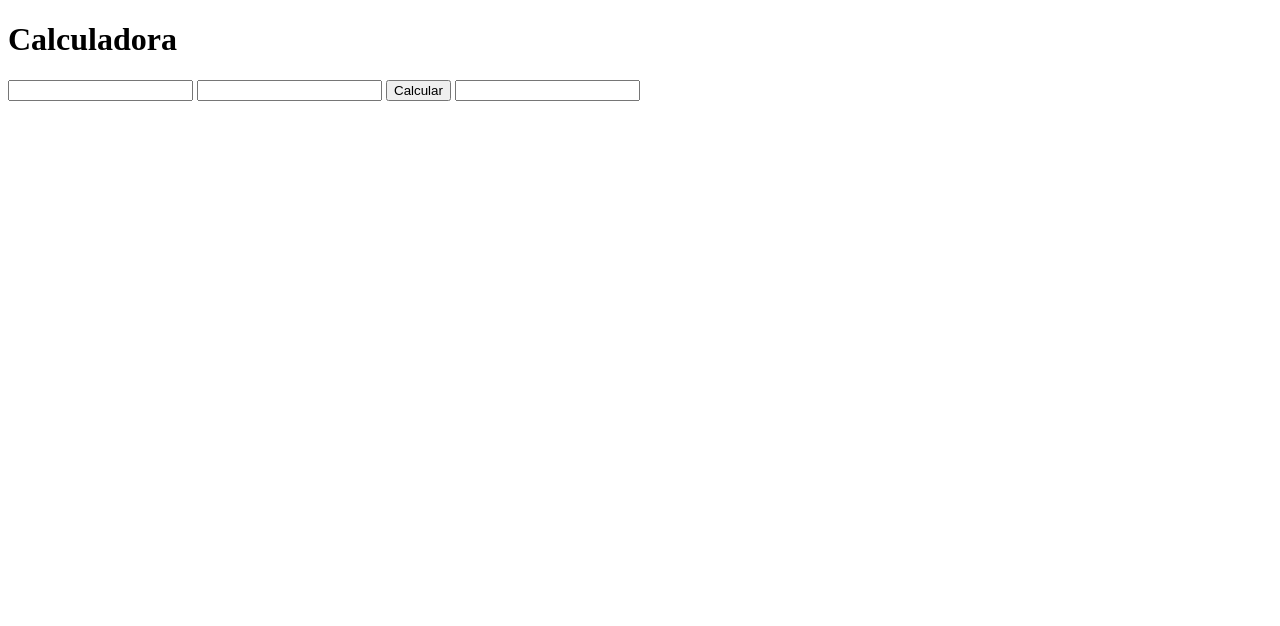
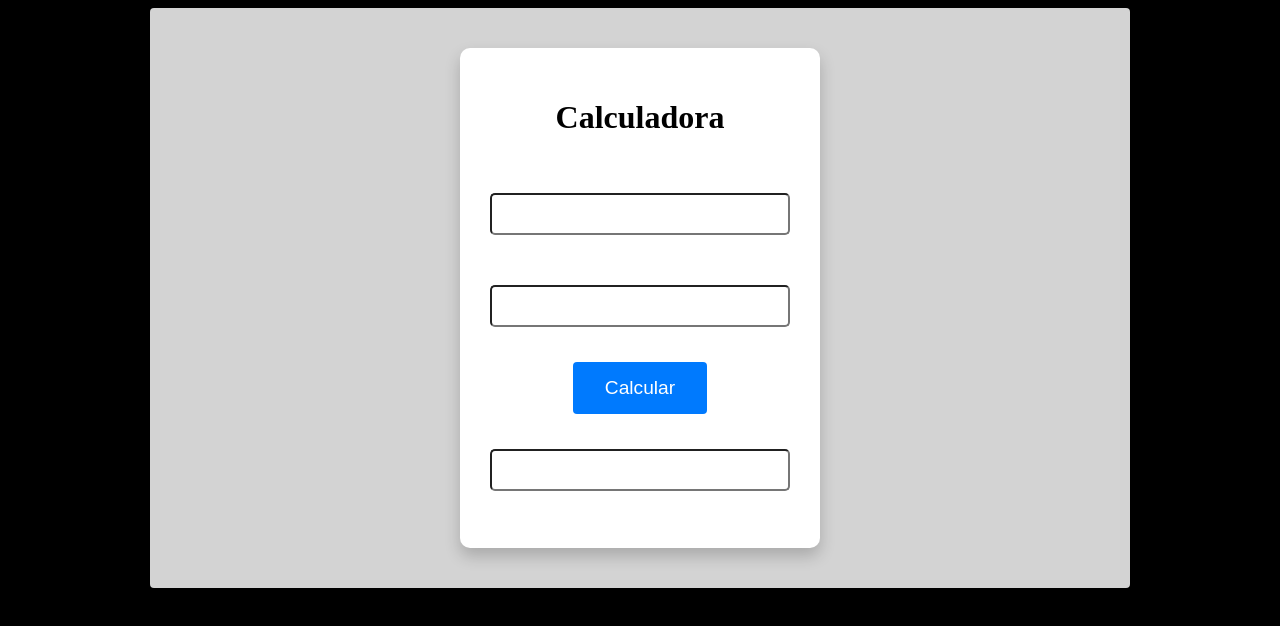
Before and after one commit to willian-uiu/calculadora, a plain HTML site: page index.html in a window 1280 px wide. Drawn offline with Linux system fonts and the light colour scheme.

Commit message:
closes #2 - CSS externo

```diff
--- a/index.html
+++ b/index.html
@@ -4,12 +4,23 @@
     <meta charset="UTF-8">
     <meta name="viewport" content="width=device-width, initial-scale=1.0">
     <title>Calculadora - BootCamp devJr</title>
+
+    <link rel="stylesheet" href="style.css">
 </head>
 <body>
-    <h1>Calculadora</h1>
-    <input type="number" name="number1" id="number1">
-    <input type="number" name="number2" id="number2">
-    <button>Calcular</button>
-    <input readonly name="result" id="result">
+    <div class="container">
+        <div class="calc">
+            <h1>Calculadora</h1>
+            <input type="number" name="number1" id="number1">
+            <input type="number" name="number2" id="number2">
+            <button>Calcular</button>
+            <input readonly name="result" id="result">
+        </div>
+
+
+        <div class="history">
+
+        </div>
+    </div>
 </body>
 </html>
--- /dev/null
+++ b/style.css
@@ -0,0 +1,60 @@
+body {
+    background-color: #000;
+}
+
+input {
+    height: 22px;
+    width: 280px;
+    padding: 8px;
+    font-size: 1.2em;
+    margin: 15px 70px;
+    border-radius: 5px;
+    text-align: right;
+}
+
+input[type=number]:focus {
+    outline: none;
+    box-shadow: 0 0 10px #3b59ee;
+    border: 1px solid #74d0ff;
+}
+
+button {
+    background-color: #007afe;
+    border: none;
+    color: #fff;
+    padding: 15px 32px;
+    text-decoration: none;
+    font-size: 1.2rem;
+    border-radius: 4px;
+    cursor: pointer;
+}
+
+button:hover {
+    background-color: #0069D9;
+    box-shadow: 0 8px 16px 0 rgba(0, 0, 0, 0.2), 0 6px 20px 0 rgba(0, 0, 0, 0.19);
+}
+
+.container {
+    width: 900px;
+    height: 500px;
+    background-color: #d3d3d3;
+    display: flex;
+    flex-direction: row;
+    justify-content: center;
+    margin: auto;
+    padding: 40px;
+    border-radius: 4px;
+}
+
+.calc {
+    width: 300px;
+    background-color: #fff;
+    display: flex;
+    flex-direction: column;
+    align-items: center;
+    padding: 30px;
+    row-gap: 20px;
+    border-radius: 10px;
+    box-shadow: 0 8px 16px 0 rgba(0, 0, 0, 0.2);
+
+}
```
